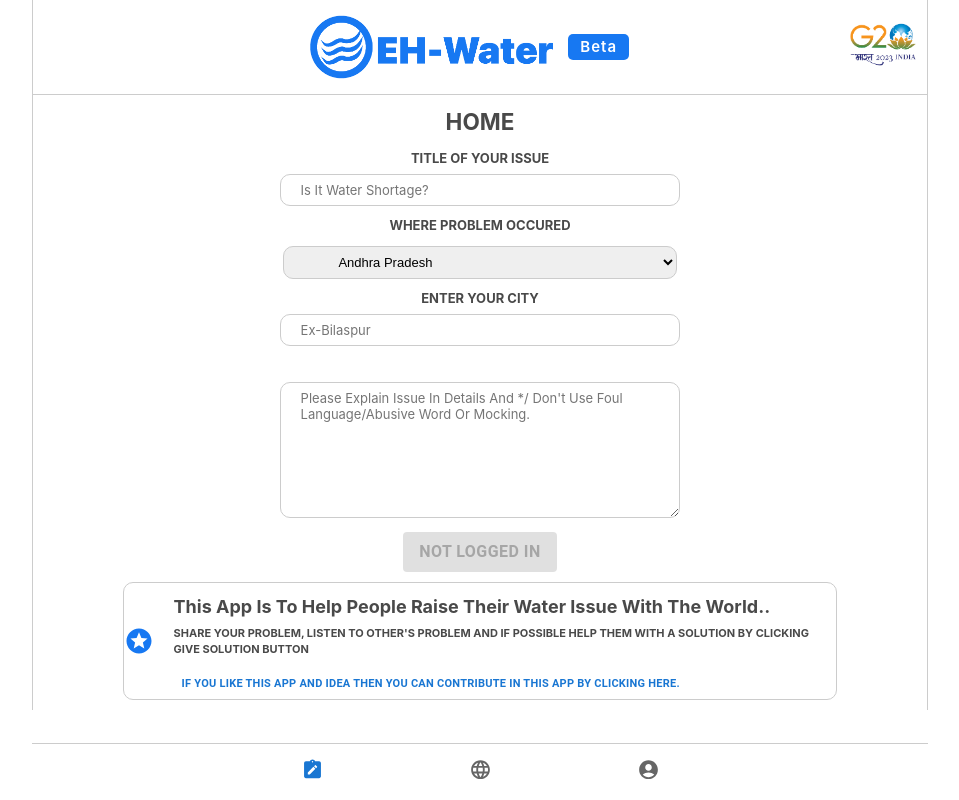
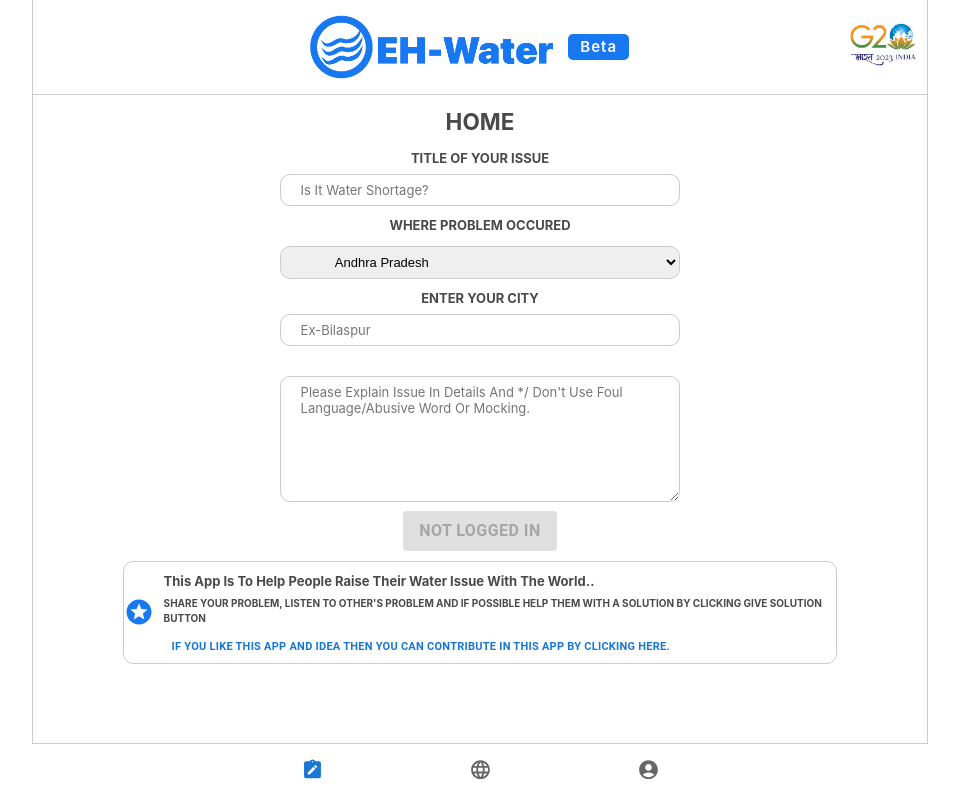
Before and after one commit to YYashSingh-9/EH-Water, a React (Vite) app: page / in a window 1280 px wide. Shown: the whole page, without its empty margins (160-1119 px from the left). Built offline with nearby package versions, Linux system fonts and the light colour scheme.

Commit message:
finla commits

```diff
--- a/src/Components/ChildComponents/FormMain.module.css
+++ b/src/Components/ChildComponents/FormMain.module.css
@@ -120,3 +120,24 @@
     width: 59%;
   }
 }
+
+@media (min-width: 993px) and (max-width: 1200px) {
+  .inputForm textarea {
+    height: 11rem;
+    margin-top: 0rem;
+    margin-bottom: 0.5rem;
+  }
+  .inputForm select {
+    width: 57%;
+  }
+}
+@media (min-width: 1200px) and (max-width: 1400px) {
+  .inputForm textarea {
+    height: 11rem;
+    margin-top: 0rem;
+    margin-bottom: 0.5rem;
+  }
+  .inputForm select {
+    width: 56%;
+  }
+}
--- a/src/Components/OutletComponents/ProblemForm.module.css
+++ b/src/Components/OutletComponents/ProblemForm.module.css
@@ -1,12 +1,17 @@
 .formMain {
   max-width: 100%;
-  max-height: 80vh;
+  height: 80vh;
+  overflow-y: scroll;
+  padding-bottom: 8rem;
   padding: 1rem 10%;
   color: rgb(73, 73, 73);
   border: 0.1rem solid #cccccc;
   border-top: none;
   border-bottom: none;
   font-family: -apple-system, BlinkMacSystemFont, sans-serif;
+}
+.formMain::-webkit-scrollbar {
+  display: none;
 }
 .impNote {
   display: flex;
@@ -71,7 +76,9 @@
     overflow-y: scroll;
     padding-bottom: 8rem;
   }
-
+  .formMain::-webkit-scrollbar {
+    display: none;
+  }
   .impNoteSpan h3 {
     font-size: 1.1rem;
   }
@@ -121,3 +128,19 @@
     padding-right: 1rem;
   }
 }
+
+@media (min-width: 993px) and (max-width: 1400px) {
+  .impNoteSpan h3 {
+    font-size: 1.3rem;
+  }
+  .impNoteSpan h4 {
+    margin-top: 0.5rem;
+    font-size: 1rem;
+    margin-bottom: 0.5rem;
+  }
+
+  .impNoteSpan {
+    margin-left: 1rem;
+    padding-right: 1rem;
+  }
+}
```
